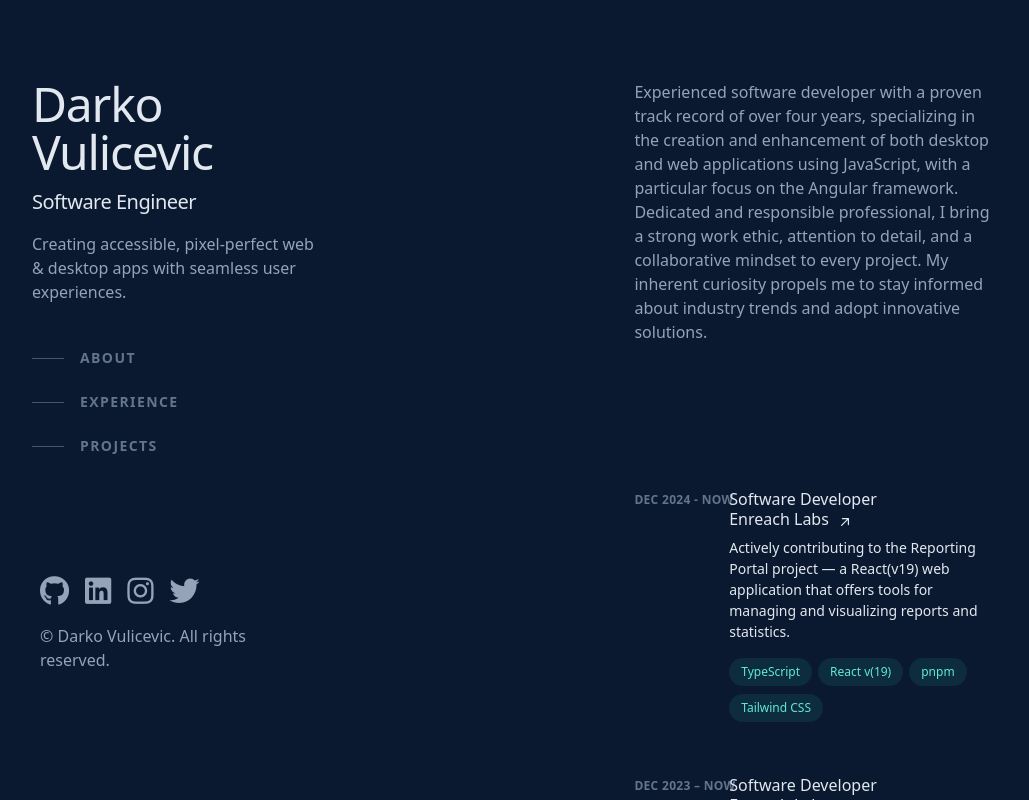
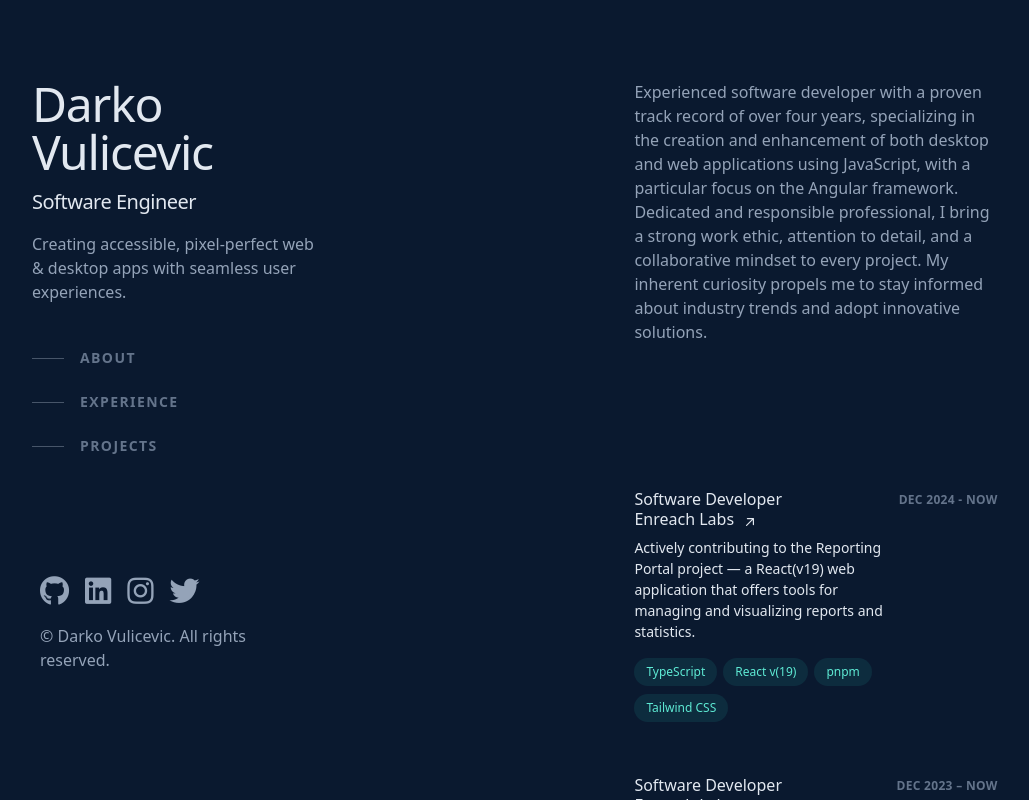
Before and after one commit to darkovulicevic/darkovulicevic.github.io, an Angular app in the folder website/: page / in a window 1280 px wide. Shown: the whole page, without its empty margins (144-1173 px from the left). Built offline with nearby package versions, Linux system fonts and the light colour scheme; a web font is replaced by a local one.

Commit message:
date on the right

```diff
--- a/website/src/app/components/parts/card/card.component.html
+++ b/website/src/app/components/parts/card/card.component.html
@@ -1,63 +1,50 @@
 <li class="mb-12">
-    <div
-        class="group relative grid pb-1 transition-all sm:grid-cols-8 sm:gap-8 md:gap-4 lg:hover:!opacity-100 lg:group-hover/list:opacity-50"
-    >
-        <div
-            class="absolute -inset-x-4 -inset-y-4 z-0 hidden rounded-md transition motion-reduce:transition-none lg:-inset-x-6 lg:block lg:group-hover:bg-slate-800/50 lg:group-hover:shadow-[inset_0_1px_0_0_rgba(148,163,184,0.1)] lg:group-hover:drop-shadow-lg"
-        ></div>
-        <header
-            class="z-10 mb-2 mt-1 text-xs font-semibold uppercase tracking-wide text-slate-500 sm:col-span-2 whitespace-nowrap"
-        >
+    <div class="group relative grid pb-1 transition-all sm:grid-cols-8 sm:gap-8 md:gap-4 lg:hover:!opacity-100 lg:group-hover/list:opacity-50">
+
+        <!-- Background Div for Visual Effects -->
+        <div class="absolute -inset-x-4 -inset-y-4 z-0 hidden rounded-md transition motion-reduce:transition-none lg:-inset-x-6 lg:block lg:group-hover:bg-slate-800/50 lg:group-hover:shadow-[inset_0_1px_0_0_rgba(148,163,184,0.1)] lg:group-hover:drop-shadow-lg"></div>
+
+        <!-- Flex Container for Date and Position -->
+        <div class="z-10 sm:col-span-8 flex flex-col sm:flex-row sm:items-start">
+
+            <!-- Date: Right side on smaller screens -->
+            <header class="z-10 mb-2 mt-1 text-xs font-semibold uppercase tracking-wide text-slate-500 sm:col-span-2 sm:order-last whitespace-nowrap">
                 {{date}}
             </header>
-        <div class="z-10 sm:col-span-6">
+
+            <!-- Position Section: Left side on smaller screens -->
+            <div class="z-10 sm:col-span-6 sm:order-first">
                 <h3 class="font-medium leading-snug text-slate-200">
                     <div>
-                    <a
-                        class="inline-flex items-baseline font-medium leading-tight text-slate-200 hover:text-teal-300 focus-visible:text-teal-300 group/link text-base"
-                    >
-                        <span
-                            class="absolute -inset-x-4 -inset-y-2.5 hidden rounded md:-inset-x-6 md:-inset-y-4 lg:block"
-                        ></span>
+                        <a class="inline-flex items-baseline font-medium leading-tight text-slate-200 hover:text-teal-300 focus-visible:text-teal-300 group/link text-base">
+                            <span class="absolute -inset-x-4 -inset-y-2.5 hidden rounded md:-inset-x-6 md:-inset-y-4 lg:block"></span>
                             <span>
                                 {{pos}}
-                            <span class="inline-block"
-                                >Enreach Labs
-                                <svg
-                                    xmlns="http://www.w3.org/2000/svg"
-                                    viewBox="0 0 20 20"
-                                    fill="currentColor"
-                                    class="inline-block h-4 w-4 shrink-0 transition-transform group-hover/link:-translate-y-1 group-hover/link:translate-x-1 group-focus-visible/link:-translate-y-1 group-focus-visible/link:translate-x-1 motion-reduce:transition-none ml-1 translate-y-px"
-                                    aria-hidden="true"
-                                >
-                                    <path
-                                        fill-rule="evenodd"
-                                        d="M5.22 14.78a.75.75 0 001.06 0l7.22-7.22v5.69a.75.75 0 001.5 0v-7.5a.75.75 0 00-.75-.75h-7.5a.75.75 0 000 1.5h5.69l-7.22 7.22a.75.75 0 000 1.06z"
-                                        clip-rule="evenodd"
-                                    ></path>
+                                <span class="inline-block">
+                                    Enreach Labs
+                                    <svg xmlns="http://www.w3.org/2000/svg" viewBox="0 0 20 20" fill="currentColor" class="inline-block h-4 w-4 shrink-0 transition-transform group-hover/link:-translate-y-1 group-hover/link:translate-x-1 group-focus-visible/link:-translate-y-1 group-focus-visible/link:translate-x-1 motion-reduce:transition-none ml-1 translate-y-px" aria-hidden="true">
+                                        <path fill-rule="evenodd" d="M5.22 14.78a.75.75 0 001.06 0l7.22-7.22v5.69a.75.75 0 001.5 0v-7.5a.75.75 0 00-.75-.75h-7.5a.75.75 0 000 1.5h5.69l-7.22 7.22a.75.75 0 000 1.06z" clip-rule="evenodd"></path>
                                     </svg>
                                 </span>
                             </span>
                         </a>
                     </div>
                 </h3>
-            <p
-                class="mt-2 text-sm leading-normal text-slate-200"
-            >
+
+                <!-- Description Section -->
+                <p class="mt-2 text-sm leading-normal text-slate-200">
                     {{desc}}
                 </p>
-            <ul
-                class="mt-2 flex flex-wrap"
-                aria-label="Technologies used"
-            >
+
+                <!-- Technologies List -->
+                <ul class="mt-2 flex flex-wrap" aria-label="Technologies used">
                     <li *ngFor="let skill of skills" class="mr-1.5 mt-2">
-                    <div
-                        class="flex items-center rounded-full bg-teal-400/10 px-3 py-1 text-xs font-medium leading-5 text-teal-300"
-                    >
+                        <div class="flex items-center rounded-full bg-teal-400/10 px-3 py-1 text-xs font-medium leading-5 text-teal-300">
                             {{skill.name}}
                         </div>
                     </li>
                 </ul>
             </div>
         </div>
+    </div>
 </li>
```
Lines whose indentation alone changed are shown as unchanged.
